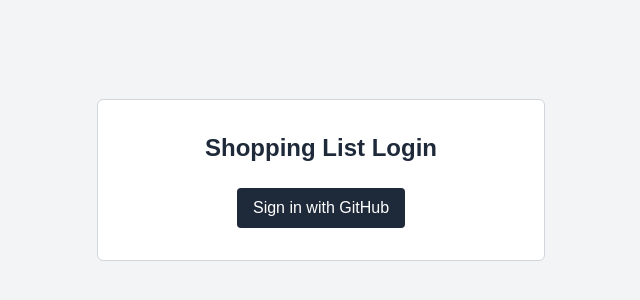
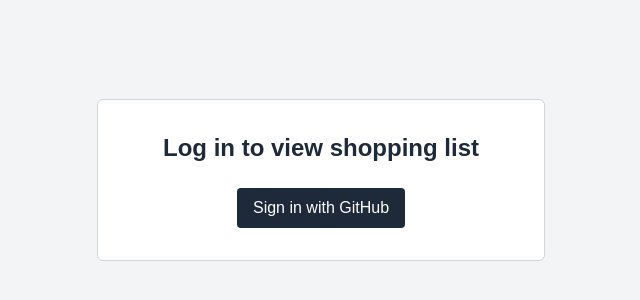
Before and after one commit to paolodeloyola/crpg306-assignments, a Next.js app: page /week-8 in a window 1280 px wide. Shown: the part 220-520 px from the top of the page, without its empty margins (319-959 px from the left). Built offline with nearby package versions, Linux system fonts and the light colour scheme; no server answers.

Commit message:
update page.js
update

```diff
--- a/app/week-8/page.js
+++ b/app/week-8/page.js
@@ -26,7 +26,7 @@
     <main className="min-h-screen bg-gray-100 flex items-center justify-center">
       <div className="bg-white border border-gray-300 rounded-md p-8 w-full max-w-md text-center">
         <h1 className="text-2xl font-semibold mb-6 text-gray-800">
-          Shopping List Login
+          Log in to view shopping list
         </h1>
 
         {!user ? (
```
